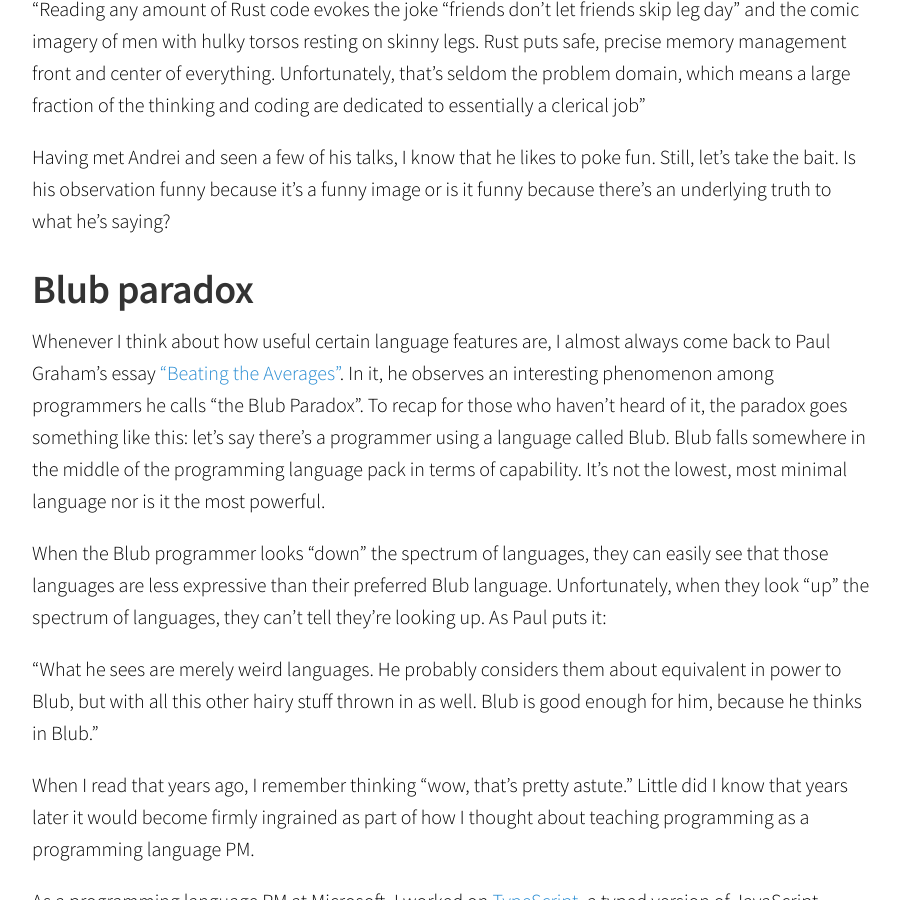
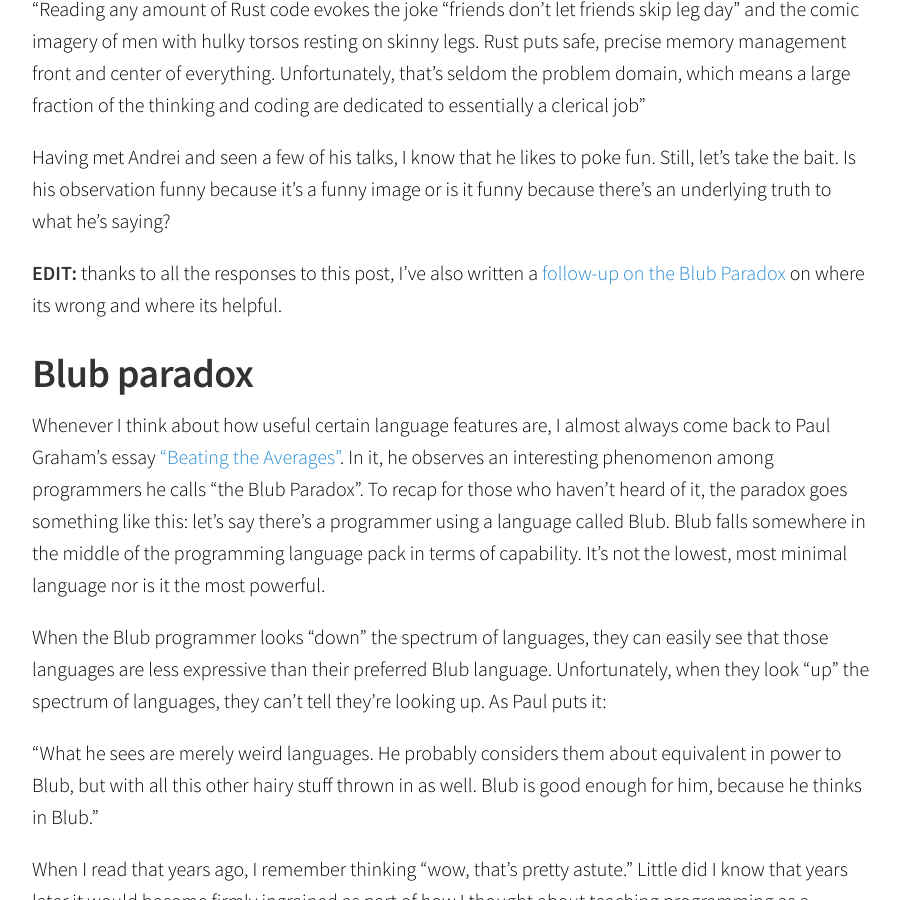
Before and after one commit to sophiajt/jntrnr.github.io, a Jekyll site: the page built from _posts/2016-01-22-rust-and-blub-paradox.md, in a window 1280 px wide and 900 px high, scrolled down 368 px. Shown: the whole window, without its empty margins (188-1088 px from the left). Built offline with Jekyll 4.4.1, drawn with Linux system fonts in a browser that asks for light colours; Markdown is read by kramdown in place of the engine named in the settings.

Commit message:
Update post to point to new one

```diff
--- a/_posts/2016-01-22-rust-and-blub-paradox.md
+++ b/_posts/2016-01-22-rust-and-blub-paradox.md
@@ -7,6 +7,8 @@
 "Reading any amount of Rust code evokes the joke "friends don't let friends skip leg day" and the comic imagery of men with hulky torsos resting on skinny legs. Rust puts safe, precise memory management front and center of everything. Unfortunately, that's seldom the problem domain, which means a large fraction of the thinking and coding are dedicated to essentially a clerical job"
 
 Having met Andrei and seen a few of his talks, I know that he likes to poke fun.  Still, let's take the bait.  Is his observation funny because it's a funny image or is it funny because there's an underlying truth to what he's saying?
+
+**EDIT:** thanks to all the responses to this post, I've also written a [follow-up on the Blub Paradox](http://www.jonathanturner.org/2016/01/rethinking-the-blub-paradox.html) on where its wrong and where its helpful.
 
 # Blub paradox
 
```
